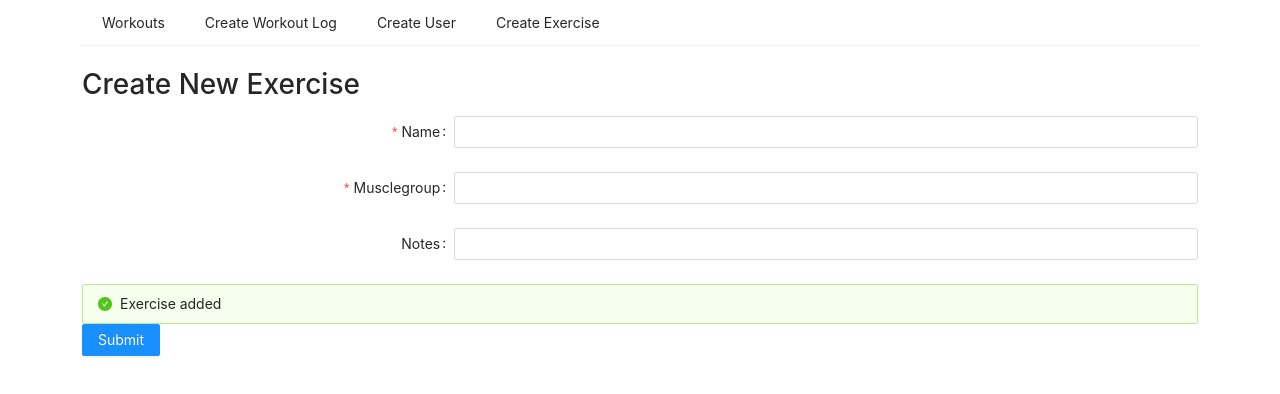
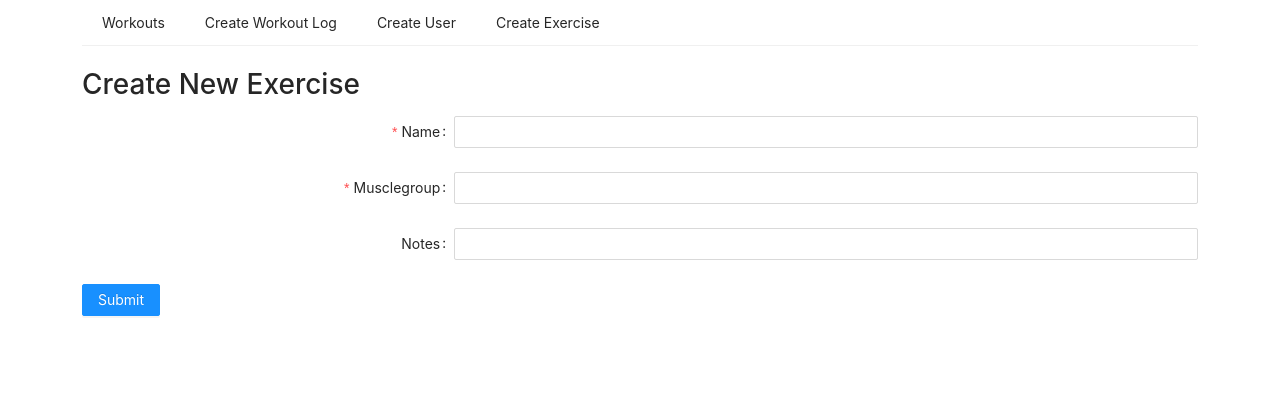
Before and after one commit to benjaminstones/fitness-tracker, a React (Create React App) app: page /exercise in a window 1280 px wide. Shown: the top 394 px of the page. Built offline with nearby package versions, Linux system fonts and the light colour scheme; the HTML template or start-up script is replaced by a standard one.

Commit message:
fixed conditional rendering of submit success message

```diff
--- a/src/components/createExercise.js
+++ b/src/components/createExercise.js
@@ -7,6 +7,7 @@ const CreateExercise = () => {
     const [name, setName] = useState('');
     const [musclegroup, setMusclegroup] = useState('');
     const [notes, setNotes] = useState('');
+    const [submitted, setSubmitted] = useState(false);
     const isLoading = useRef(false);
 
 
@@ -22,6 +23,7 @@ const CreateExercise = () => {
             notes: notes
         }
         form.resetFields();
+        setSubmitted(true);
         axios.post('http://localhost:5001/exercises/add', exercise)
             .then(res => {
                 console.log(res.data);
@@ -84,8 +86,7 @@ const CreateExercise = () => {
                         onChange={updateNotes}
                     />
                 </Form.Item>
-                {/* TODO, fix conditional rendering */}
-                {<Alert message="Exercise added" type="success" showIcon />}
+                {submitted && <Alert message="Exercise added" type="success" showIcon />}
                 <Button type="primary" htmlType="submit">
                     Submit
                 </Button>
```
